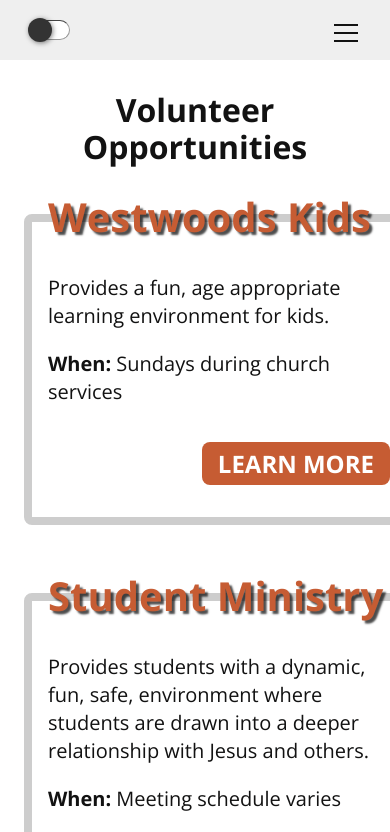
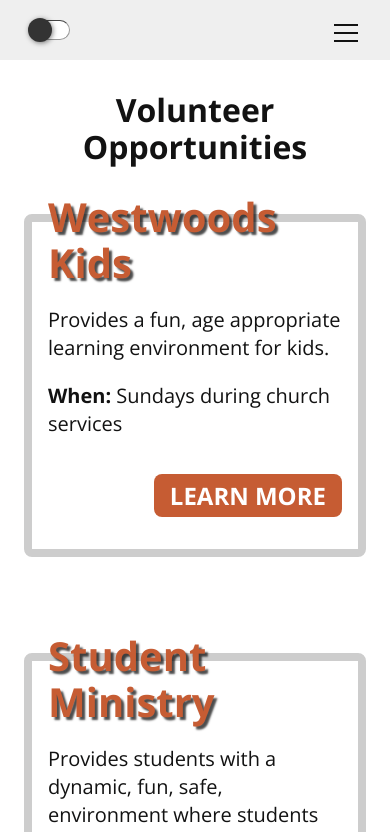
Before and after one commit to mykeld74/wwcc-2025, a SvelteKit app: page /about-us/volunteer-opportunities in a window 390 px wide. Shown: the top 832 px of the page. Built offline with nearby package versions, Linux system fonts and the light colour scheme; a web font is replaced by a local one.

Commit message:
Fix the volunteer ops on mobile

```diff
--- a/src/components/Nav.svelte
+++ b/src/components/Nav.svelte
@@ -518,9 +518,11 @@
 	}
 
 	.mobileNavLabel {
-		font-size: 1.25rem;
+		font-size: 1.4rem;
+		font-weight: 700;
 		margin-bottom: 1rem;
 		color: var(--textColor);
+		text-decoration: underline;
 	}
 
 	.mobileNavLinks {
@@ -536,7 +538,7 @@
 	.mobileNavLinks a {
 		color: var(--textColor);
 		text-decoration: none;
-		font-size: 1rem;
+		font-size: 1.2em;
 		display: block;
 		padding: 0.5rem 0;
 		transition: color 0.3s ease;
--- a/src/css/styles.css
+++ b/src/css/styles.css
@@ -188,7 +188,7 @@ a {
 	text-wrap: balance;
 }
 .pageDescription {
-	font-size: clamp(1rem, 2vw, 1.5rem);
+	font-size: clamp(1.2rem, 2vw, 1.5rem);
 	margin: 2rem 0;
 }
 .phoneNumber {
--- a/src/routes/about-us/volunteer-opportunities/+page.svelte
+++ b/src/routes/about-us/volunteer-opportunities/+page.svelte
@@ -152,13 +152,13 @@
 	.volunteerOpportunitiesContainer {
 		width: calc(100% - 3rem);
 		margin: 0 auto;
-		max-width: 1200px;
+		max-width: 1100px;
 		grid-area: content;
 	}
 	.volunteerOpportunitiesWrapper {
 		display: grid;
-		grid-template-columns: repeat(auto-fit, minmax(390px, 1fr));
-		gap: 20px;
+		grid-template-columns: repeat(auto-fit, minmax(340px, 1fr));
+		gap: 3rem;
 		margin-top: 2rem;
 
 		margin: 0 auto;
--- a/src/routes/missional-communities/+page.svelte
+++ b/src/routes/missional-communities/+page.svelte
@@ -30,7 +30,7 @@
 	.mcsWrapper {
 		display: grid;
 		grid-template-columns: repeat(auto-fill, minmax(320px, 1fr));
-		gap: 3rem;
+		gap: 1rem 3rem;
 		max-width: 1000px;
 		margin: 0 auto;
 	}
```
